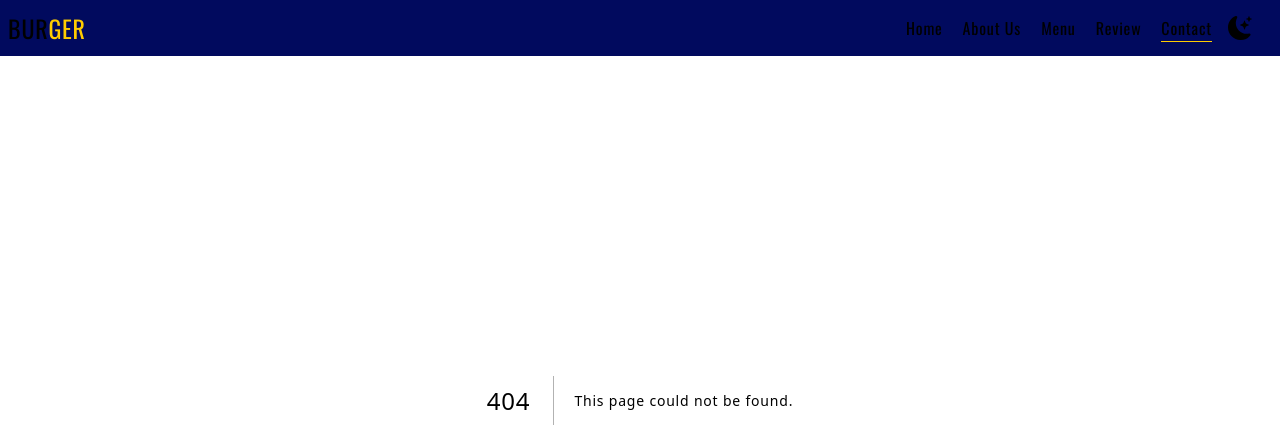
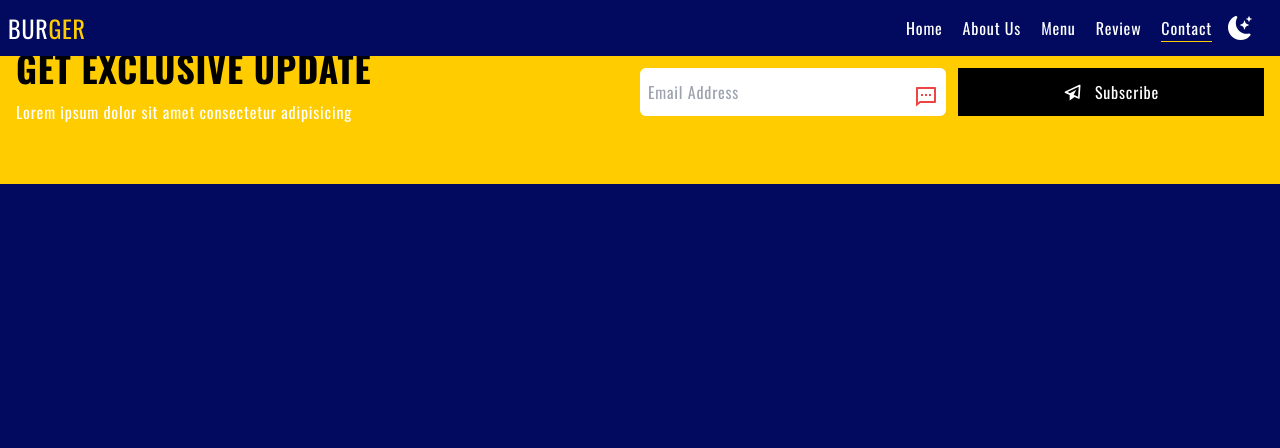
Before and after one commit to nirojneupane5/burger, a Next.js app: page /contact in a window 1280 px wide. Before the commit this address had no page. Shown: the top 448 px of the page. Built offline with nearby package versions, Linux system fonts and the light colour scheme.

Commit message:
Contact section added

```diff
--- /dev/null
+++ b/src/app/contact/page.tsx
@@ -0,0 +1,32 @@
+import { BiPaperPlane } from "react-icons/bi";
+import { RiMessage2Line } from "react-icons/ri";
+const Contact = () => {
+  return (
+    <div className="flex flex-col md:flex-row items-center px-4 bg-secondaryColor py-12">
+      <div className="w-full md:w-0 md:basis-1/2">
+        <h1 className="text-4xl font-bold text-black uppercase">
+          Get Exclusive update
+        </h1>
+        <p className="py-3">
+          Lorem ipsum dolor sit amet consectetur adipisicing
+        </p>
+      </div>
+      <div className="w-full md:w-0 flex flex-col gap-3 items-center md:flex-row md:basis-1/2">
+        <div className="w-full py-3 relative">
+          <input
+            type="text"
+            placeholder="Email Address"
+            className="w-full py-3 px-2 rounded-md"
+          />
+          <RiMessage2Line className="text-red-500 absolute right-2 bottom-5 text-2xl" />
+        </div>
+        <div className=" bg-black w-full flex flex-row items-center justify-center gap-3">
+          <BiPaperPlane className="text-xl" />
+          <button className="text-center py-3  rounded-md">Subscribe</button>
+        </div>
+      </div>
+    </div>
+  );
+};
+
+export default Contact;
--- a/src/app/page.tsx
+++ b/src/app/page.tsx
@@ -15,6 +15,7 @@ import promo2 from "../../public/img/promo-2.png";
 import About from "./about/page";
 import Menu from "./menu/page";
 import Review from "./review/page";
+import Contact from "./contact/page";
 export default function Home() {
   return (
     <main>
@@ -127,6 +128,9 @@ export default function Home() {
       <section className="container py-10 bg-primaryColorLight">
         <Review />
       </section>
+      <section className="container py-10">
+        <Contact />
+      </section>
     </main>
   );
 }
```
